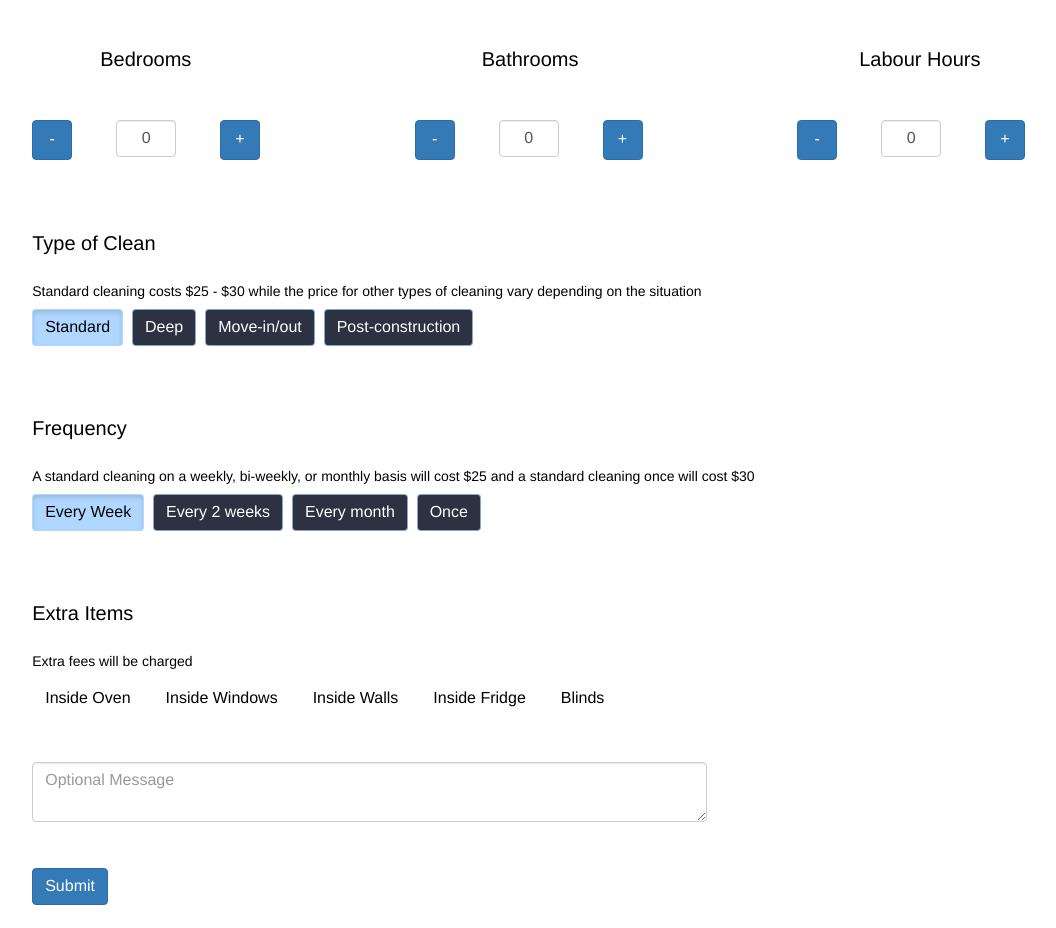
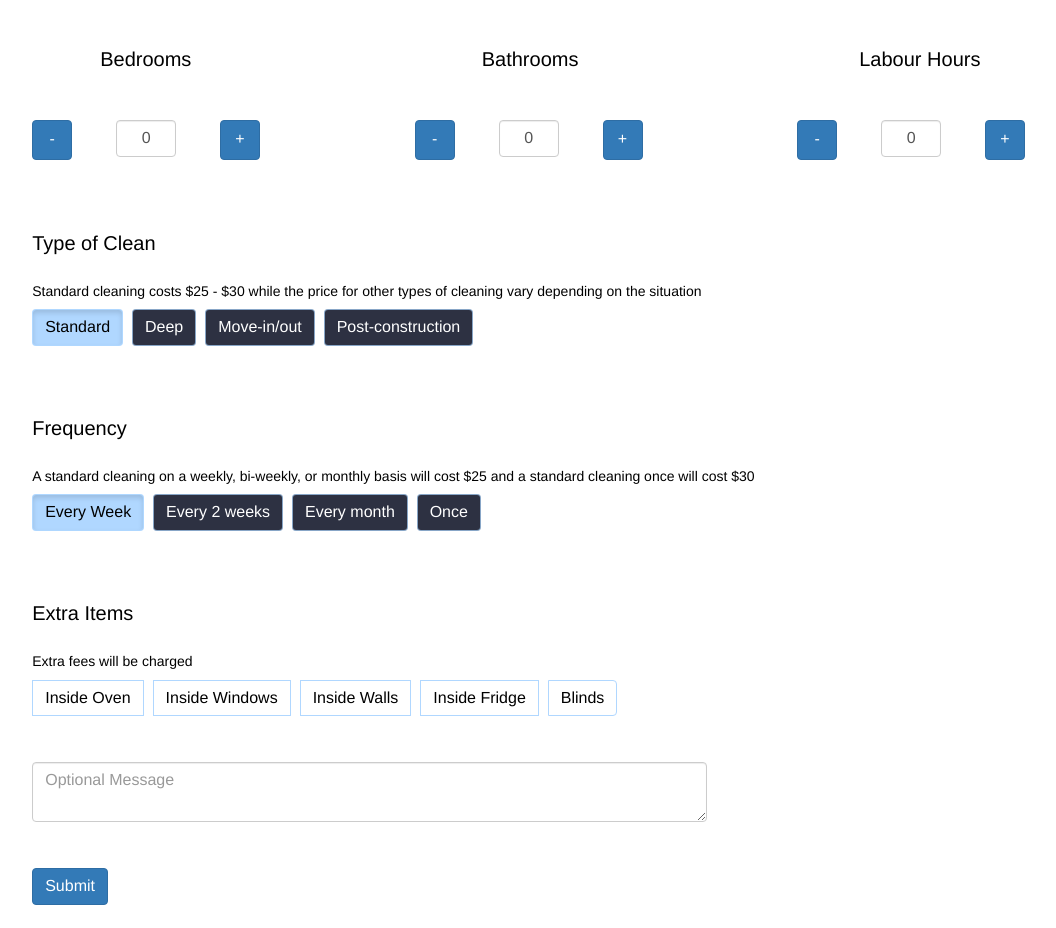
Before and after one commit to cleaning1/cleaning1.github.io, a plain HTML site: page book_service.html in a window 1280 px wide. Shown: the part 640-1568 px from the top of the page, without its empty margins (34-1090 px from the left). Drawn offline with nearby package versions, Linux system fonts and the light colour scheme.

Commit message:
border for btn-light

```diff
--- a/assets/css/book_service_style.css
+++ b/assets/css/book_service_style.css
@@ -64,6 +64,7 @@ li.selected{
 .btn-light{
 	margin-right: 1rem;
 	color: black;
+	border: 1px solid  rgba(176,	215, 255, 1);
 }
 .btn-primary-sq{
 	width: 4rem;
```
